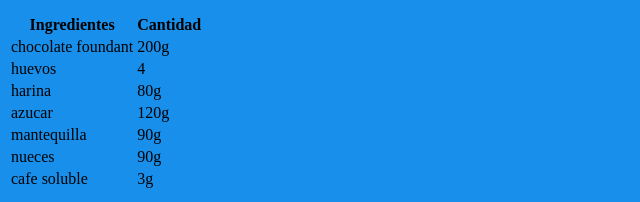
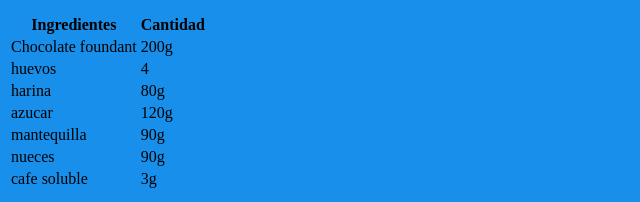
Before and after one commit to avalls123/ana-s-blog, a plain HTML site: page index.html in a window 1280 px wide. Shown: the part 287-489 px from the top of the page, 0-640 px from the left. Drawn offline with Linux system fonts and the light colour scheme.

Commit message:
Update index.html

```diff
--- a/index.html
+++ b/index.html
@@ -36,7 +36,7 @@
             </thead>
             <tbody>
                 <tr>
-                    <td>chocolate foundant</td>
+                    <td>Chocolate foundant</td>
                     <td>200g</td>
                 </tr>
                 <tr>
```
